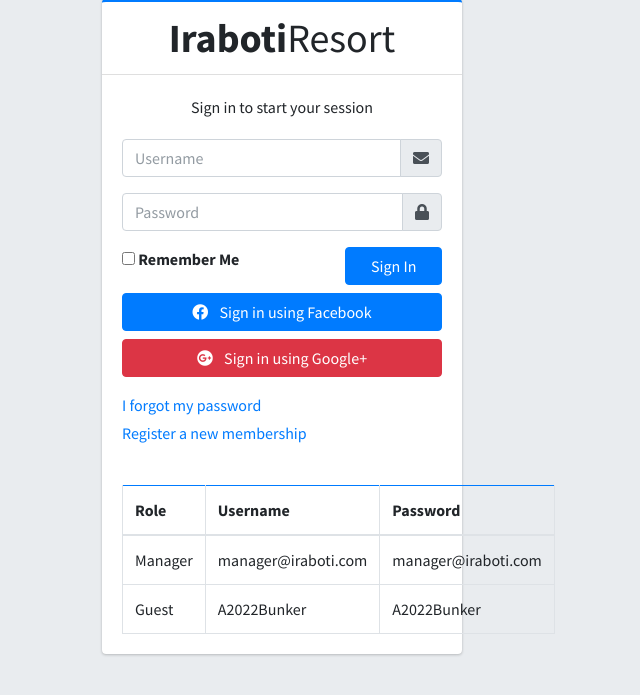
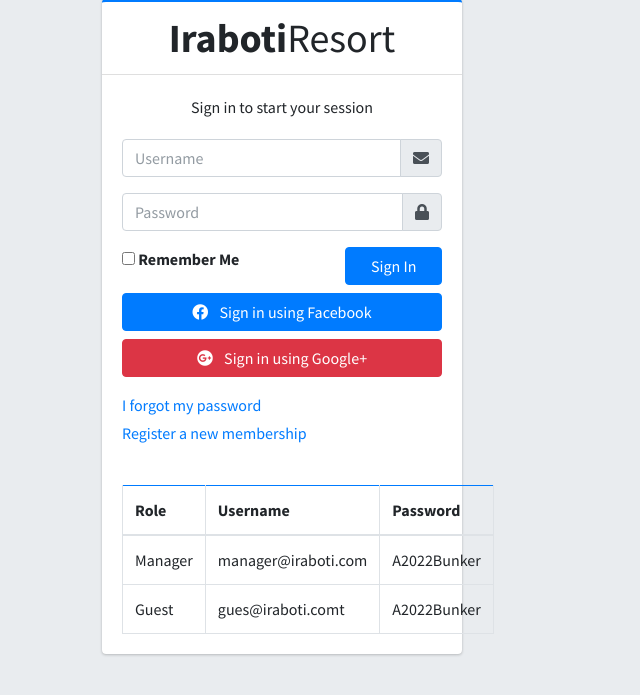
Before and after one commit to vwaaala/Hotel-Automation, a Django app: page /user/login in a window 1280 px wide. Shown: the part 74-769 px from the top of the page, without its empty margins (358-998 px from the left). Run offline with Django 4.2, Linux system fonts and the light colour scheme; some libraries are stand-ins or nearby versions.

Commit message:
Update login.html

```diff
--- a/templates/users/login.html
+++ b/templates/users/login.html
@@ -94,11 +94,11 @@
                         <tr id="manager">
                             <td>Manager</td>
                             <td id="managerEmail">manager@iraboti.com</td>
-                            <td id="managerPassword">manager@iraboti.com</td>
+                            <td id="managerPassword">A2022Bunker</td>
                         </tr>
                         <tr id="guest">
                             <td>Guest</td>
-                            <td id="guestEmail">A2022Bunker</td>
+                            <td id="guestEmail">gues@iraboti.comt</td>
                             <td id="guestPassword">A2022Bunker</td>
                         </tr>
                     </tbody>
```
